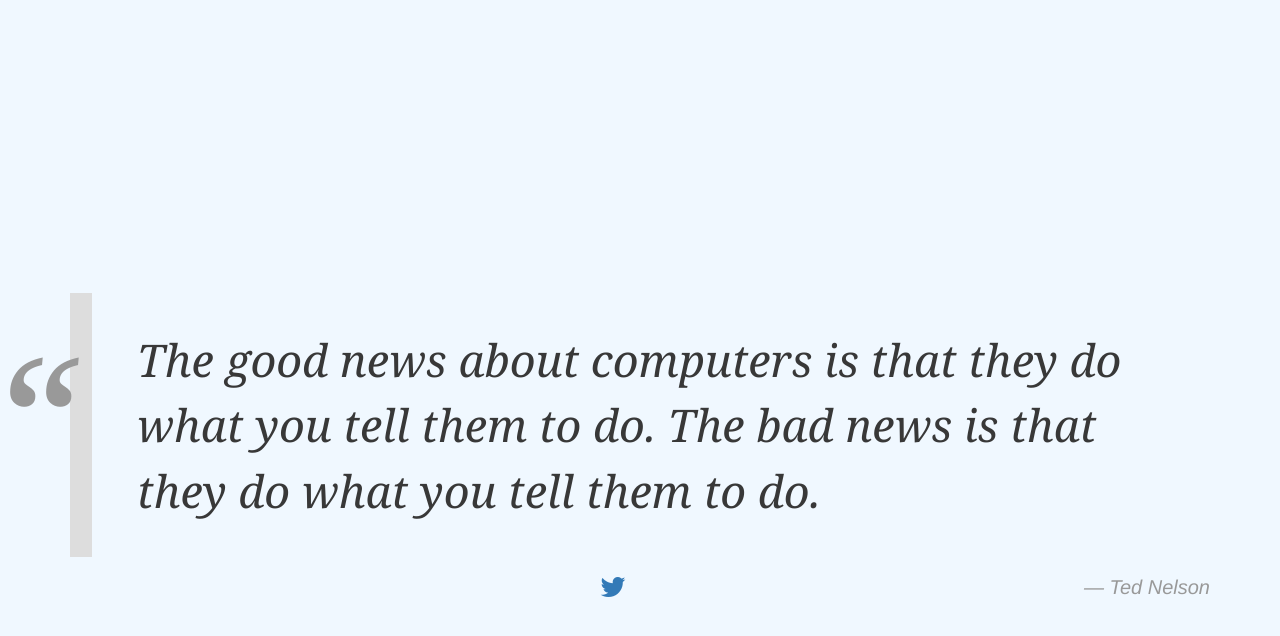
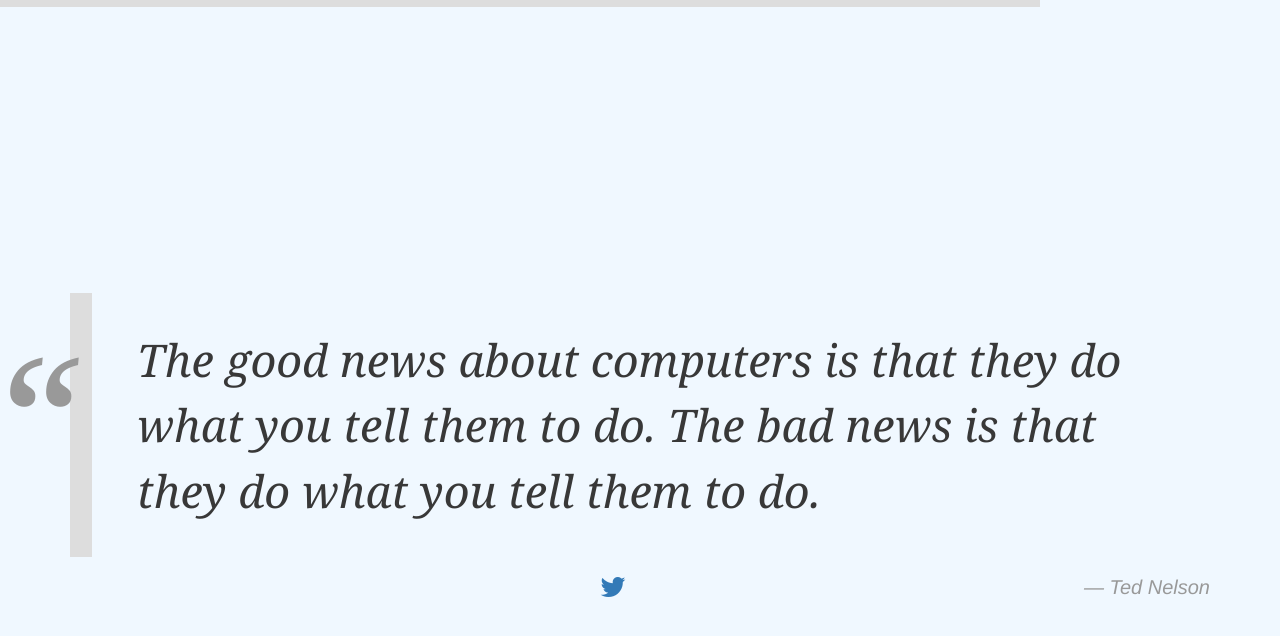
Before and after one commit to areguig/wisdom, a Jekyll site: the page built from index.md, in a window 1280 px wide. Shown: the top 636 px of the page. Built offline with Jekyll 4.4.1, drawn with Linux system fonts in a browser that asks for light colours; nearby versions of some CDN libraries; comment, search, counter and statistics services are not loaded.

Commit message:
added timer.

```diff
--- a/_layouts/quotes.html
+++ b/_layouts/quotes.html
@@ -14,13 +14,20 @@
 
 <body>
   <div id="content" class="container">
+      <div id="timer-c" class=" navbar  navbar-fixed-top">
+          <div id="timer" class="progress-bar" role="progressbar" aria-valuemin="0" aria-valuemax="100" style="width: 100%;">
+            <span class="sr-only"></span>
+          </div>
+        </div>
     <div id='info'>
       <div id='play' style="display:none">
         </i>
       </div>
       <div id="pause" style="display:none"><i class="fa fa-pause fa-5" aria-hidden="true"></i></div>
+
     </div>
     <div id='quote' class="blockquote">
+
     </div>
     <div id='author' class="cite"></div>
     <div id="tbutton" class="tbutton">
@@ -35,6 +42,7 @@
   <script src="https://maxcdn.bootstrapcdn.com/bootstrap/3.3.1/js/bootstrap.min.js"></script>
   <script>
     var quotes = {{ site.data.quotes | jsonify }};
+
   </script>
   <script src="js/quotes.js"></script>
   <script>
--- a/css/quotes.css
+++ b/css/quotes.css
@@ -59,6 +59,18 @@
 
     #info {
       position: fixed;
-      top: 0;
+      top: 7px;
       padding-left: 2%;
 }
+
+#timer-c{
+  background-color: transparent;
+}
+
+#timer{
+  height: 7px;
+  background-color: #DDD;
+  -webkit-box-shadow: none ;
+	-moz-box-shadow: none;
+	box-shadow: none !important;
+}
--- a/js/quotes.js
+++ b/js/quotes.js
@@ -2,9 +2,12 @@ const T_TWEET = "https://twitter.com/intent/tweet?text=";
 const T_RETWEET = "https://twitter.com/intent/retweet?tweet_id=";
 const T_LIKE ="https://twitter.com/intent/like?tweet_id=";
 
+
+const TIME_ON_SCREEN = 17;
+
+var timer_var
 var play = true;
 $('#play').show();
-
 
 display_quote = function () {
     if (play) {
@@ -17,13 +20,18 @@ display_quote = function () {
         var t_quote ='"'+quote.quote+'" - ' +(quote.twitter_handle?'@'+quote.twitter_handle:quote.author) + '#wisdom';
         $('#t_tweet').attr("href", T_TWEET+t_quote);
         $('#t_tweet').show()
+
+        //window.location.hash=encodeURI(btoa(quote.quote));
         if(quote.tweet_id){
             $('#t_retweet').attr("href", encodeURI(T_RETWEET+''+quote.tweet_id));
             $('#t_retweet').show()
             $('#t_like').attr("href", encodeURI(T_LIKE+''+quote.tweet_id));
             $('#t_like').show()
+        }
 
-        }
+        $('.progress-bar').css('width','100%')
+        $('.progress-bar').attr('i',TIME_ON_SCREEN)
+
     }
 }
 
@@ -39,10 +47,24 @@ playStopAction = function(){
         }
 }
 
+
+timer = function(totaltime){
+    setInterval(function(){
+        i = $('.progress-bar').attr("i")
+        if(i>=0){
+            i--
+            if(play){$('.progress-bar').css('width', (i/totaltime)*100+'%')};
+            $('.progress-bar').attr('i',i)
+            console.log(i)
+        }
+    }, 1000);
+}
+
 display_quote();
+timer(TIME_ON_SCREEN-1)
 window.setInterval(function () {
     display_quote();
-}, 17000);
+}, TIME_ON_SCREEN*1000);
 
 $('body').keyup(function (e) {
     if (e.keyCode == 32) {
```
